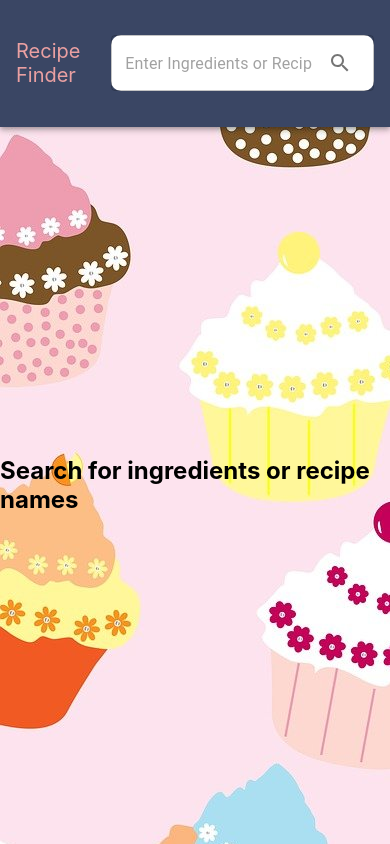
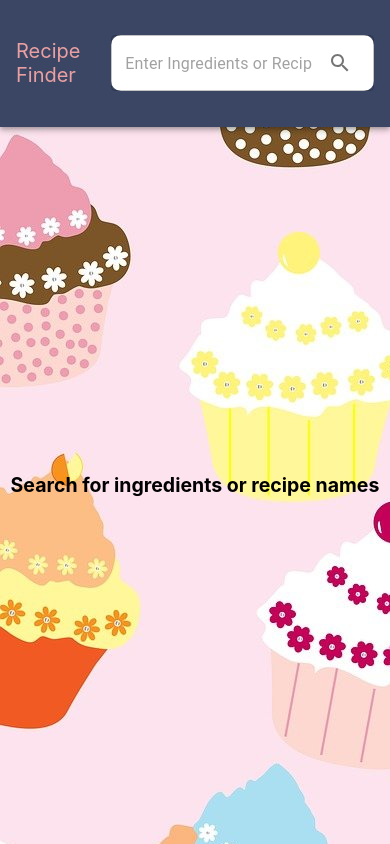
Before and after one commit to Shirm917/Recipe_Finder, a React (Create React App) app: page / in a window 390 px wide. Built offline with nearby package versions, Linux system fonts and the light colour scheme.

Commit message:
making empty recipes screen h1 responsive

```diff
--- a/src/App.css
+++ b/src/App.css
@@ -70,6 +70,10 @@
   justify-content: center;
 }
 
+.empty-recipes-screen h1 {
+  font-size: 5vw;
+}
+
 @media only screen and (min-width: 600px) {
   .recipe-container {
     grid-template-columns: repeat(2, 1fr);
```
